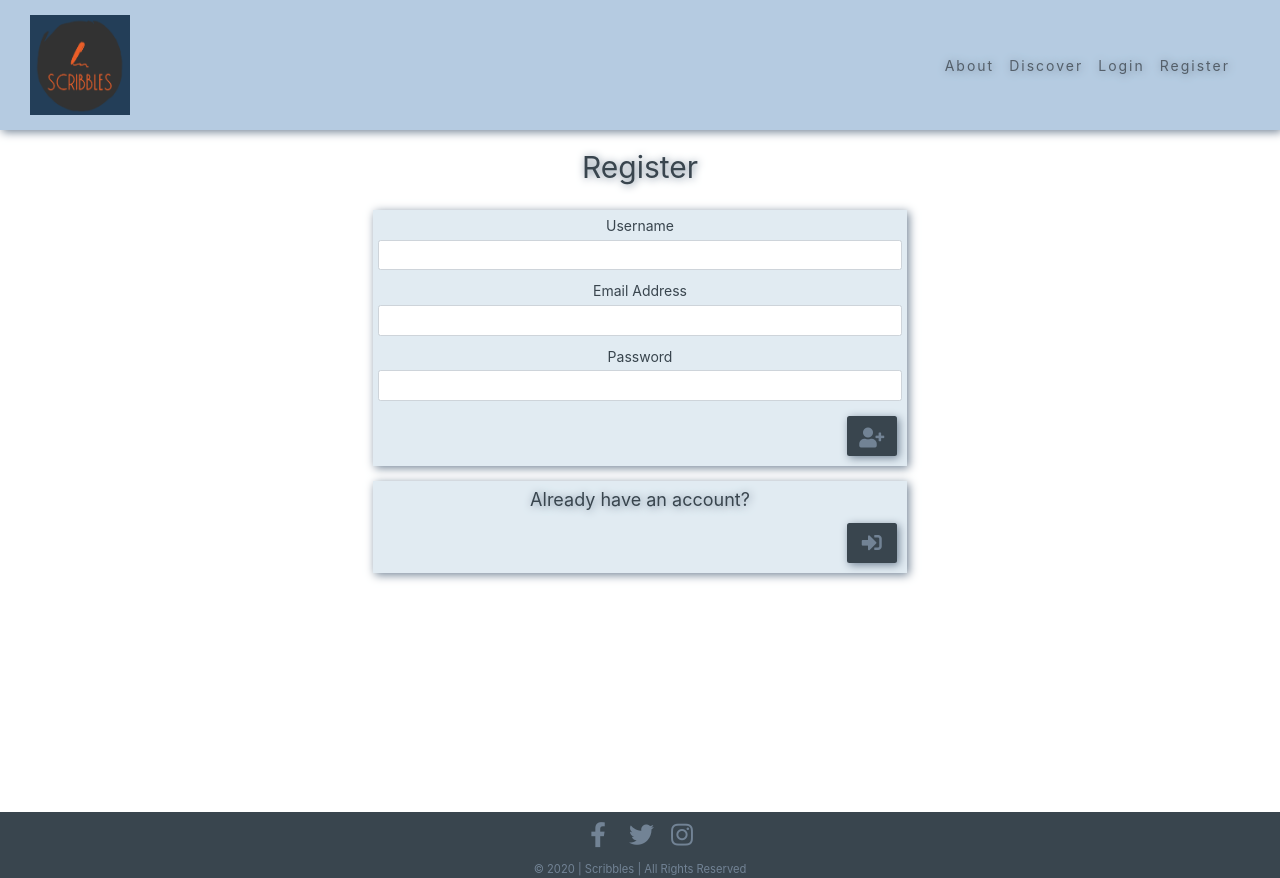
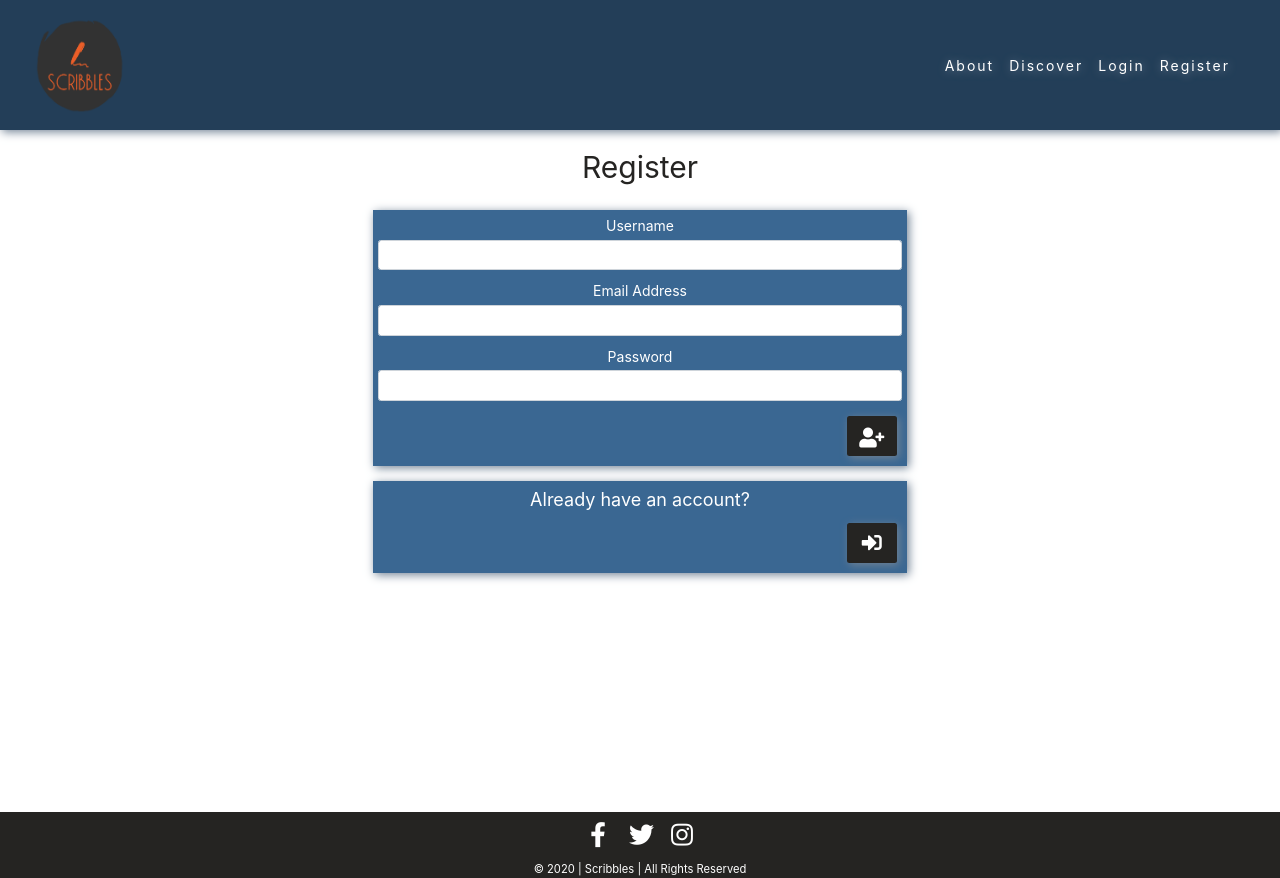
Before and after one commit to Code-Institute-Submissions/neringabickmore-scribbles, a Flask app: page /register in a window 1280 px wide. Run offline with Flask 2, Linux system fonts and the light colour scheme; some libraries are stand-ins or nearby versions.

Commit message:
Changed app colors in css.html

```diff
--- a/static/css/style.css
+++ b/static/css/style.css
@@ -1,12 +1,12 @@
 @import url(https://fonts.googleapis.com/css2?family=Lato&family=Rubik&display=swap);
 
 :root{
-    --charcoal: #39454E;
-    --cold-white: #E1EBF2;
+    --eerie-black: #252422;
     --white: #ffffff;
-    --black: #151717;
-    --baby-blue: #B5CBE1;
-    --slate-grey: #728395;
+    --indigo-dye: #233E58;
+    --queen-blue: #3A6792;
+    --flame: #eb5e28;
+
     --heading-title-font: 'Rubik', sans-serif;
     --main-font: 'Lato', sans-serif;
     --default-box-shadow: 2px 2px 9px #728395;
@@ -21,15 +21,12 @@
     width: 10px;
   }
 ::-webkit-scrollbar-track {
-    box-shadow: inset 0 0 5px var(--slate-grey);
+    box-shadow: inset 0 0 5px var(--white);
     border-radius: 1.2rem;
 }
 ::-webkit-scrollbar-thumb {
-    background: var(--slate-grey);
+    background: var(--eerie-black);
     border-radius: 10px;
-}
-::-webkit-scrollbar-thumb:hover {
-    background: var(--charcoal);
 }
 ::before{
     height: 12px;
@@ -44,7 +41,7 @@ html{
 /* Body Styling  - main */
 body{
     background-color: var(--white);
-    color: var(--charcoal);
+    color: var(--eerie-black);
     text-align: center;
     font-size: 1.6rem;
 }
@@ -55,9 +52,8 @@ main{
 /* Fonts - main */
 h1, h2{
     font: var(--heading-title-font);
-    text-shadow: var(--default-text-shadow);
-    color: var(--charcoal);
 }
+
 h1:first-letter, h2:first-letter, p:first-letter{
     text-transform: capitalize;
 }
@@ -74,7 +70,7 @@ p{
 
 /* Header Styling - main */
 header {
-    background-color: var(--baby-blue);
+    background-color: var(--indigo-dye);
     width: 100%;
     padding: 0;
     font-size: 1.6rem;
@@ -87,11 +83,11 @@ header {
 
 /* Footer Styling - main */
 footer {
-    background-color: var(--charcoal);
+    background-color: var(--eerie-black);
 }
 
 footer small {
-    color: var(--slate-grey);
+    color: var(--white);
 }
 
 footer li {
@@ -100,7 +96,7 @@ footer li {
 
 /* Footer: Social media buttons styling */
 footer ul i {
-    color: var(--slate-grey);
+    color: var(--white);
     width: 32px;
     height: 32px;
     padding: 1.2rem 0;
@@ -126,17 +122,19 @@ footer ul i:hover{
     -webkit-transition: var(--default-transition);
     -o-transition: var(--default-transition);
     transition: var(--default-transition);
+    color: var(--white)!important;
 }
 
 .nav-item{
     text-align: right;
+    color: var(--white);
 }
 
 .nav-link:hover{
-    color: var(--cold-white)!important;
+    color: var(--flame)!important;
 }
 .navbar, .dropdown-menu{
-    background-color: var(--baby-blue);
+    background-color: var(--indigo-dye);
 }
 
 /* Navbar - Account:
@@ -235,14 +240,25 @@ dd{
     overflow-wrap: initial;
     overflow-x: hidden;
 }
-.access-box, .review-box{
-    background-color: var(--cold-white);
+
+.access-box, .review-box, .review-box-form {
+    background-color: var(--queen-blue);
     -webkit-box-shadow: var(--default-box-shadow);
             box-shadow: var(--default-box-shadow);
+}
+.access-box h2{
+    color: var(--white);
 }
 .form-control, label, option, select{
     font-size: 1.4rem;
     line-height: 1.2;
+
+}
+label{
+    color: var(--white);
+}
+.form-control, option, select{
+    color: var(--eerie-black);
 }
 
 /* Key Buttons Styling */
@@ -252,13 +268,12 @@ dd{
     -webkit-transition: var(--default-transition);
     -o-transition: var(--default-transition);
     transition: var(--default-transition);
-    color:var(--slate-grey);
-    text-shadow: none;
+    color:var(--white);
     align-self: center;
 }
 
 .icon-btn:hover{
-    color: var(--white);
+    color: var(--flame);
 }
 
 .btn{
@@ -269,9 +284,8 @@ dd{
     transition: var(--default-transition);
     margin: 5px;
     float: right;
-    background-color: var(--charcoal);
+    background-color: var(--eerie-black);
 }
-
 .btn:hover{
     -webkit-transform: var(--default-transform);
         -ms-transform: var(--default-transform);
```
Also changed, not shown: other parts of static/css/style.css (+16 -8 lines).
